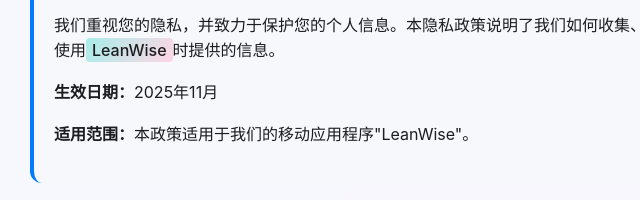
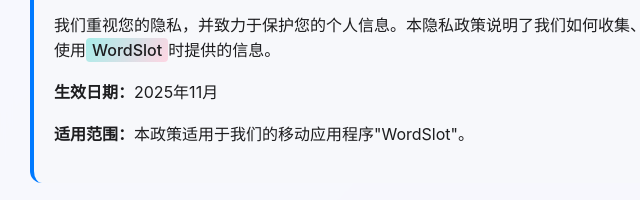
Before and after one commit to wuxinyu01/WordSlot--support, a plain HTML site: page privacy.html in a window 1280 px wide. Shown: the part 351-551 px from the top of the page, 210-850 px from the left. Drawn offline with Linux system fonts and the light colour scheme.

Commit message:
Update privacy.html

```diff
--- a/privacy.html
+++ b/privacy.html
@@ -106,9 +106,9 @@
 
         <div class="section">
             <h2>1. 概述</h2>
-            <p>我们重视您的隐私，并致力于保护您的个人信息。本隐私政策说明了我们如何收集、使用、存储和保护您在使用<span class="highlight">LeanWise</span>时提供的信息。</p>
+            <p>我们重视您的隐私，并致力于保护您的个人信息。本隐私政策说明了我们如何收集、使用、存储和保护您在使用<span class="highlight">WordSlot</span>时提供的信息。</p>
             <p><strong>生效日期：</strong>2025年11月</p>
-            <p><strong>适用范围：</strong>本政策适用于我们的移动应用程序"LeanWise"。</p>
+            <p><strong>适用范围：</strong>本政策适用于我们的移动应用程序"WordSlot"。</p>
         </div>
 
         <div class="section">
```
